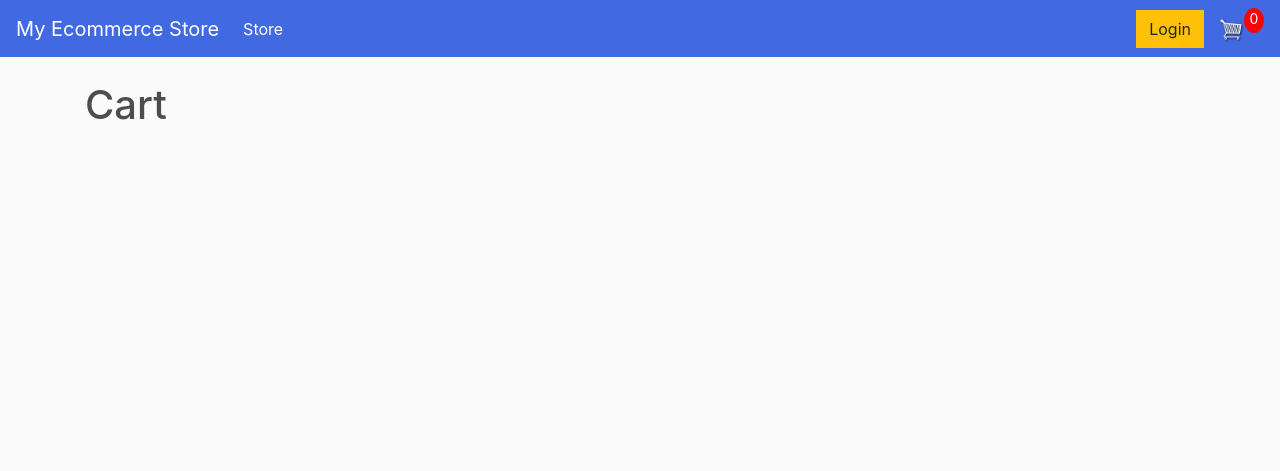
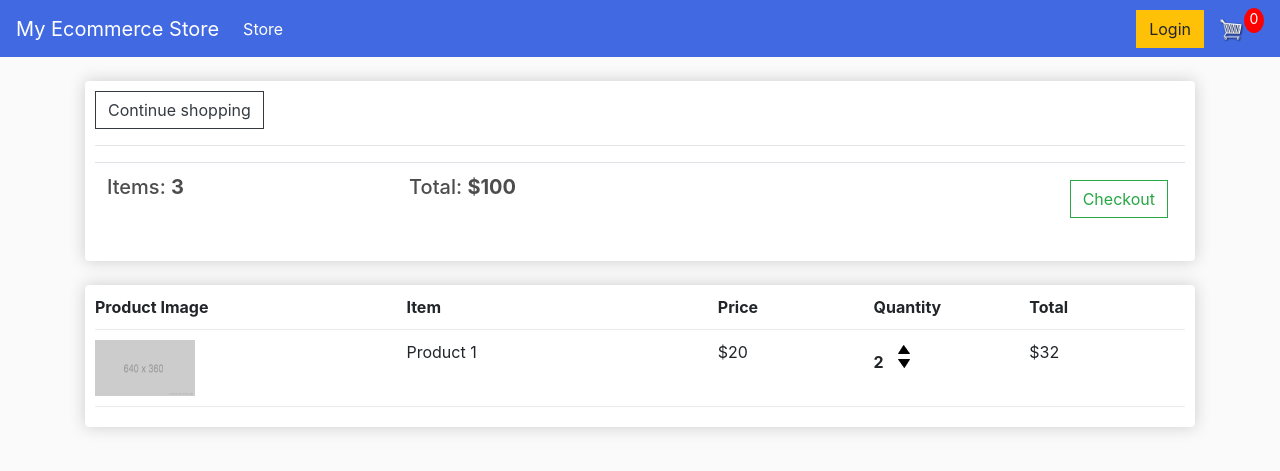
Before and after one commit to BilalJunaidy/E-Commerce-and-home-delivery-application-application, a Django app: page /cart/ in a window 1280 px wide. Shown: the top 471 px of the page. Run offline with Django 3.2, Linux system fonts and the light colour scheme; lists and menus that the app fills with data are empty; some libraries are stand-ins or nearby versions.

Commit message:
Basic front end develop

```diff
--- a/ecommerce/store/templates/store/cart.html
+++ b/ecommerce/store/templates/store/cart.html
@@ -1,7 +1,74 @@
 {% extends "store/layout.html" %}
+{% load static %}
 
 {% block content %}
+    <div class="row">
+        <div class="col lg-12">
+            <div class="box-element">
+                <a class="btn btn-outline-dark" href="{% url 'store' %}">Continue shopping</a>
+                <hr>
 
-<h1>Cart</h1>
+                <table class="table">
+                    <tr>
+                        <th><h5>Items: <strong>3</strong></h5></th>
+                        <th><h5>Total: <strong>$100</strong></h5></th>
+                        <th>
+                            <a style="float:right; margin:5px;" class="btn btn-outline-success" href="{% url 'checkout' %}">Checkout</a>
+                        </th>
+
+                    </tr>
+                </table>
+
+
+            </div>
+            <br>
+
+            <!-- <div class="box-element">
+                <table class="table">
+                    <tr>
+                        <th> </th>
+                        <th>item</th>
+                        <th>Price</th>
+                        <th>Quantity</th>
+                        <th>Total</th>
+                    </tr>
+
+                    <tr>
+                        <th><img class="row-image" src="{% static 'images/placeholder.png' %}"></th>
+                        <th><small>Product 1</small></th>
+                        <th><small>$20</small></th>
+                        <th><small>2</small><img class="row-image" href="{% static 'images/arrow_down.png' %}"><img href="{% static 'images/arrow_up.png' %}"></th>
+                        <th><small>$32</small></th>
+                    </tr>
+                </table>
+
+            </div> -->
+
+            <div class="box-element">
+                <div class="cart-row">
+                    <div style="flex:2"><strong>Product Image</strong></div>
+                    <div style="flex:2"><strong>Item</strong></div>
+                    <div style="flex:1"><strong>Price</strong></div>
+                    <div style="flex:1"><strong>Quantity</strong></div>
+                    <div style="flex:1"><strong>Total</strong></div>
+                </div>
+
+                <div class="cart-row">
+                    <div style="flex:2"><img class="row-image" src="{% static 'images/placeholder.png' %}"></div>
+                    <div style="flex:2"><p>Product 1</p></div>
+                    <div style="flex:1"><p>$20</p></div>
+                    <div style="flex:1">
+                        <p class="quantity">2</p>
+                        <div class="quantity">
+                            <img class="chg-quantity" src="{% static  'images/arrow_up.png' %}">
+
+                            <img class="chg-quantity" src="{% static  'images/arrow_down.png' %}">
+                        </div>
+                    </div>
+                    <div style="flex:1"><p>$32</p></div>
+                </div>
+
+        </div>
+    </div>
 
 {% endblock content %}
--- a/ecommerce/store/templates/store/checkout.html
+++ b/ecommerce/store/templates/store/checkout.html
@@ -2,6 +2,6 @@
 
 {% block content %}
 
-<h1>Checkout</h1>
+
 
 {% endblock content %}
```
Also changed, not shown: ecommerce/store/static/images/arrow_down.png (added), ecommerce/store/static/images/arrow_up.png (added).
